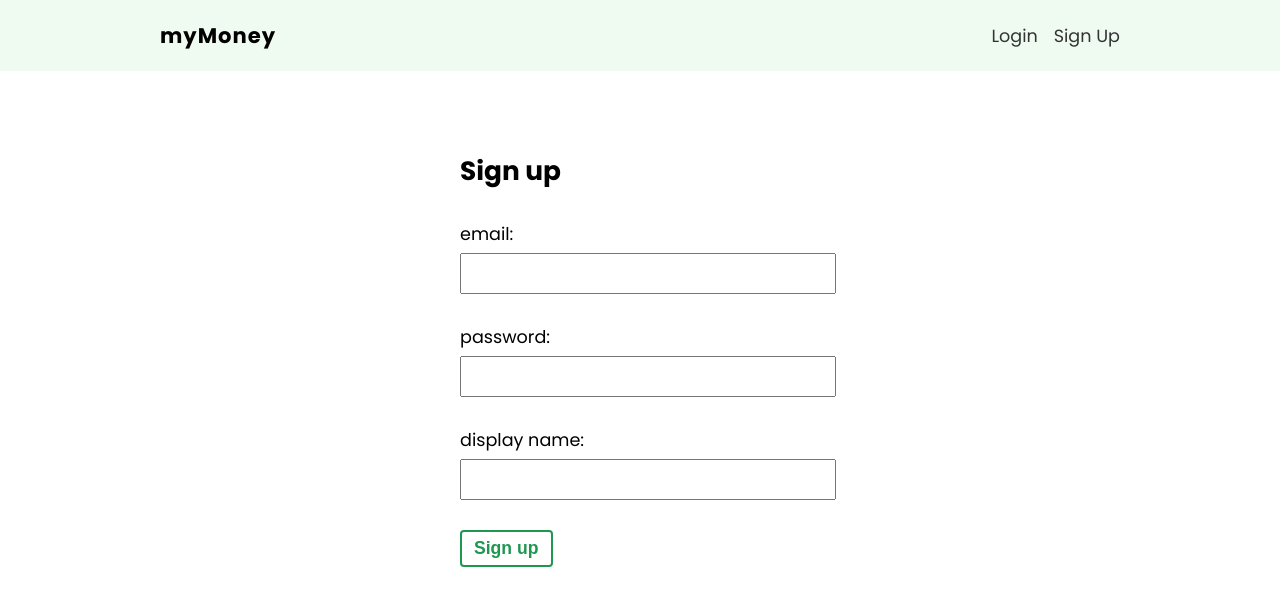
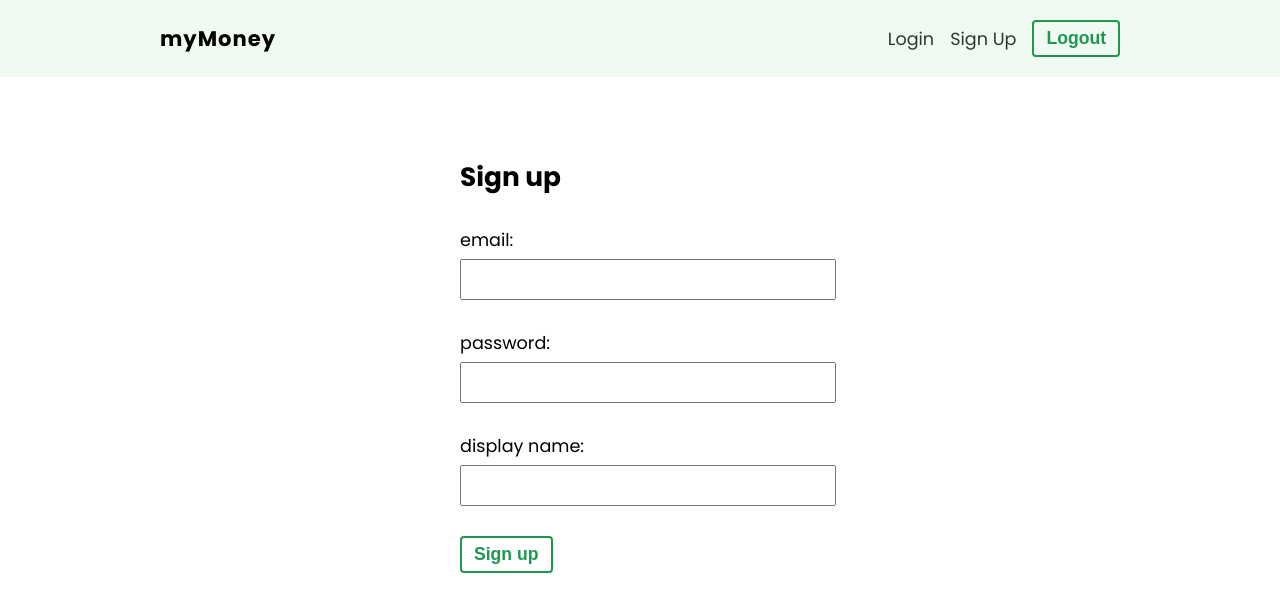
Before and after one commit to ginnerzapata/my-money, a React (Create React App) app: page /signup in a window 1280 px wide. Shown: the top 612 px of the page. Built offline with nearby package versions, Linux system fonts and the light colour scheme.

Commit message:
feat: added logout

```diff
--- a/src/components/Navbar.js
+++ b/src/components/Navbar.js
@@ -1,8 +1,10 @@
 import React from "react";
 import { Link } from "react-router-dom";
+import { useLogout } from "../hooks/useLogout";
 import styles from "./Navbar.module.css";
 
 export const Navbar = () => {
+  const { logout } = useLogout();
   return (
     <nav className={styles.navbar}>
       <ul>
@@ -13,6 +15,11 @@ export const Navbar = () => {
         <li>
           <Link to="/signup">Sign Up</Link>
         </li>
+        <li>
+          <button onClick={logout} className="btn">
+            Logout
+          </button>
+        </li>
       </ul>
     </nav>
   );
--- a/src/context/AuthContext.js
+++ b/src/context/AuthContext.js
@@ -15,7 +15,6 @@ export const authReducer = (state, action) => {
 
 export const AuthContextProvider = ({ children }) => {
   const [state, dispatch] = useReducer(authReducer, { user: null });
-  console.log({ state });
   return (
     <AuthContext.Provider value={{ ...state, dispatch }}>
       {children}
--- a/src/hooks/useLogout.js
+++ b/src/hooks/useLogout.js
@@ -16,7 +16,6 @@ export const useLogout = () => {
       setIsPending(false);
       setError(null);
     } catch (error) {
-      console.log(error.message);
       setError(error.message);
       setIsPending(false);
     }
--- a/src/hooks/useSignup.js
+++ b/src/hooks/useSignup.js
@@ -17,8 +17,6 @@ export const useSignup = () => {
         email,
         password
       );
-      console.log(res.user);
-
       if (!res) {
         throw new Error("Could not complete signup");
       }
@@ -30,7 +28,6 @@ export const useSignup = () => {
       setIsPending(false);
       setError(null);
     } catch (err) {
-      console.log(err.message);
       setError(err.message);
       setIsPending(false);
     }
--- a/src/pages/login/Login.js
+++ b/src/pages/login/Login.js
@@ -8,7 +8,6 @@ export const Login = () => {
 
   const handleSubmit = (e) => {
     e.preventDefault();
-    console.log({ email, password });
   };
   return (
     <form onSubmit={handleSubmit} className={styles["login-form"]}>
```
